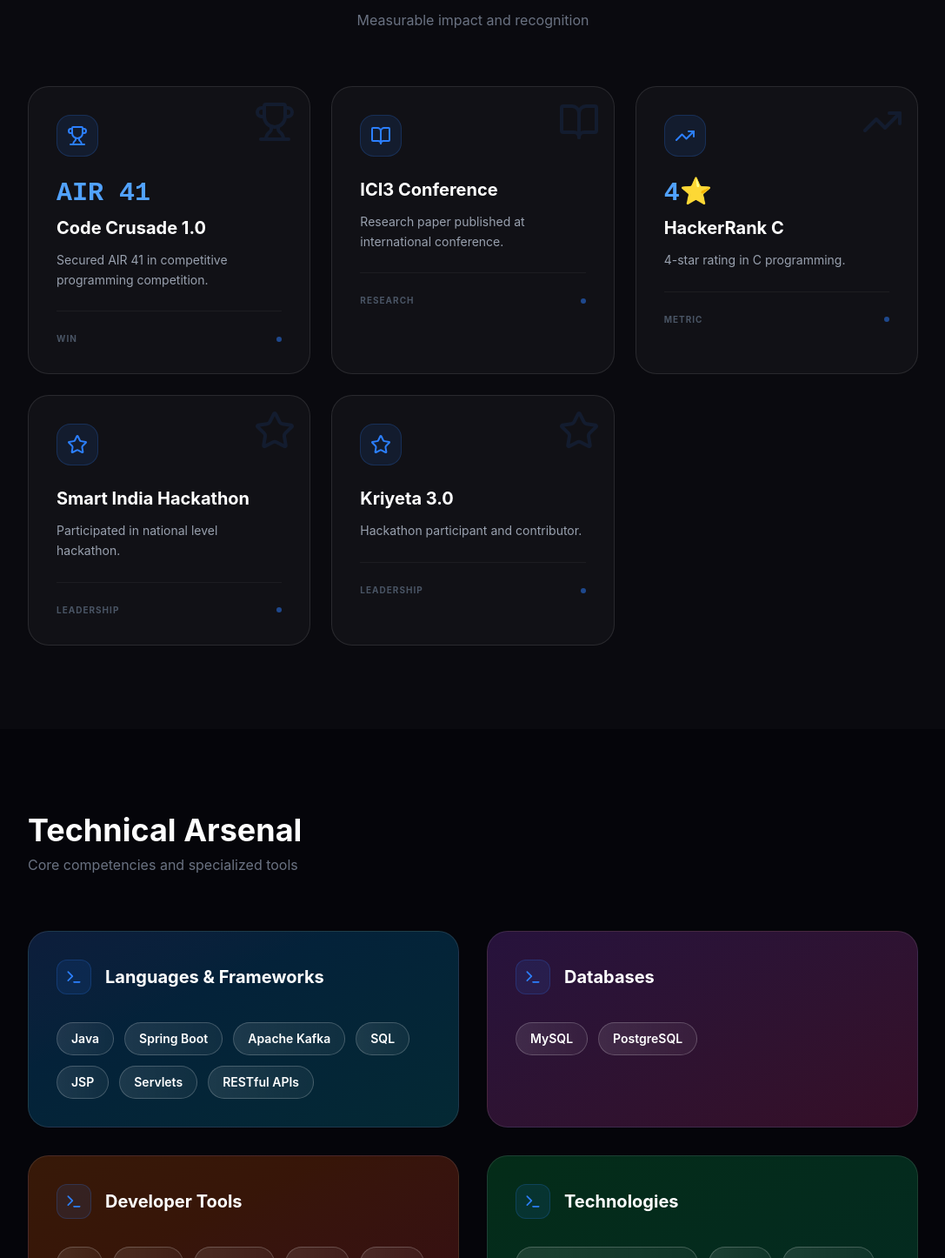
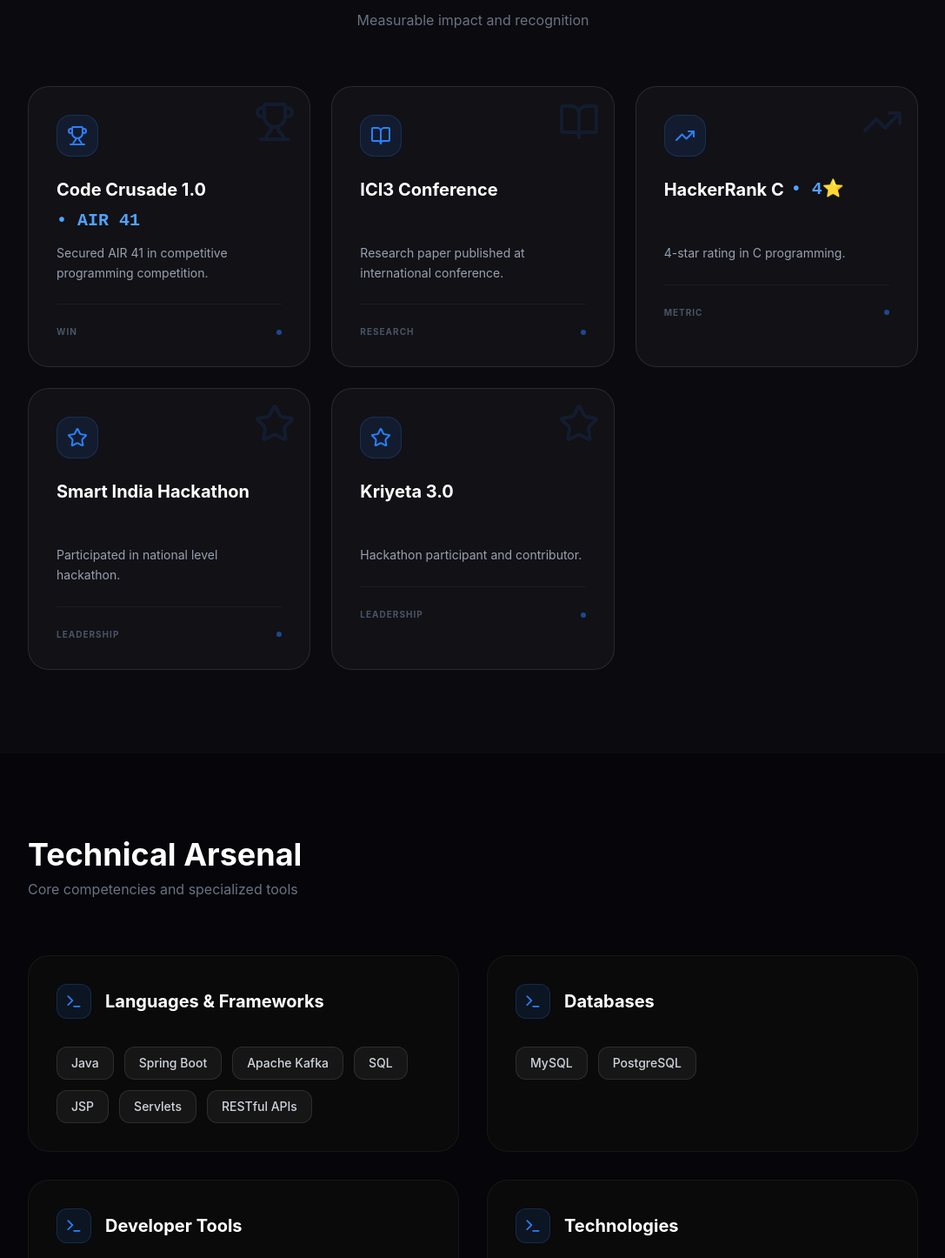
Before and after one commit to Atharvk13/Atharv-Kanungo-Portfolio, a React (Vite) app: page / in a window 1280 px wide. Shown: the part 4184-5630 px from the top of the page at 87% size, without its empty margins (96-1183 px from the left). Built offline with nearby package versions, Linux system fonts and the light colour scheme.

Commit message:
additional changes

```diff
--- a/src/components/Achievements.tsx
+++ b/src/components/Achievements.tsx
@@ -41,14 +41,11 @@
                   <Icon className="text-blue-500 w-6 h-6" />
                 </div>
 
-                {ach.value && (
-                  <div className="text-3xl font-bold text-blue-400 mb-2 font-mono">
-                    {ach.value}
-                  </div>
-                )}
-
-                <h3 className="text-xl font-bold text-white mb-3 group-hover:text-blue-400 transition-colors">
+                <h3 className="text-xl font-bold text-white mb-3 group-hover:text-blue-400 transition-colors h-16 flex items-start gap-2 flex-wrap">
                   {ach.title}
+                  {ach.value && (
+                    <span className="text-blue-400 font-mono">• {ach.value}</span>
+                  )}
                 </h3>
 
                 <p className="text-gray-400 text-sm leading-relaxed">
--- a/src/components/Skills.tsx
+++ b/src/components/Skills.tsx
@@ -8,14 +8,6 @@
   "Frameworks & Tools": Terminal,
   "Database": Database,
   "Other": Cpu
-};
-
-const gradientMap: Record<string, string> = {
-  "Languages & Frameworks": "from-blue-500/20 to-cyan-500/20",
-  "Databases": "from-purple-500/20 to-pink-500/20",
-  "Developer Tools": "from-orange-500/20 to-red-500/20",
-  "Technologies": "from-green-500/20 to-emerald-500/20",
-  "Coursework": "from-indigo-500/20 to-blue-500/20"
 };
 
 export const Skills: React.FC = () => {
@@ -32,14 +24,13 @@
         <div className="grid grid-cols-1 md:grid-cols-2 gap-8">
           {resumeData.skills.map((skillGroup, index) => {
             const Icon = iconMap[skillGroup.category] || Terminal;
-            const gradient = gradientMap[skillGroup.category] || "from-blue-500/20 to-cyan-500/20";
             return (
               <motion.div
                 key={index}
                 initial={{ opacity: 0, y: 20 }}
                 whileInView={{ opacity: 1, y: 0 }}
                 viewport={{ once: true }}
-                className={`p-8 rounded-3xl bg-gradient-to-br ${gradient} border border-white/10 hover:border-white/20 transition-all duration-300`}
+                className="p-8 rounded-3xl bg-[#0a0a0a] border border-white/5 hover:border-blue-500/20 transition-all duration-300"
               >
                 <div className="flex items-center gap-4 mb-8">
                   <div className="w-10 h-10 rounded-xl bg-blue-500/10 flex items-center justify-center border border-blue-500/20">
@@ -52,8 +43,8 @@
                   {skillGroup.items.map((skill, sIdx) => (
                     <motion.span
                       key={sIdx}
-                      whileHover={{ scale: 1.08, y: -2 }}
-                      className="px-4 py-2 rounded-full bg-gradient-to-r from-white/10 to-white/5 border border-white/20 text-white text-sm font-semibold transition-all duration-300 hover:border-white/40 hover:shadow-lg hover:shadow-blue-500/20 cursor-default"
+                      whileHover={{ scale: 1.05, backgroundColor: "rgba(59, 130, 246, 0.1)" }}
+                      className="px-4 py-2 rounded-xl bg-white/5 border border-white/10 text-gray-300 text-sm font-medium transition-colors hover:text-blue-400"
                     >
                       {skill}
                     </motion.span>
```
